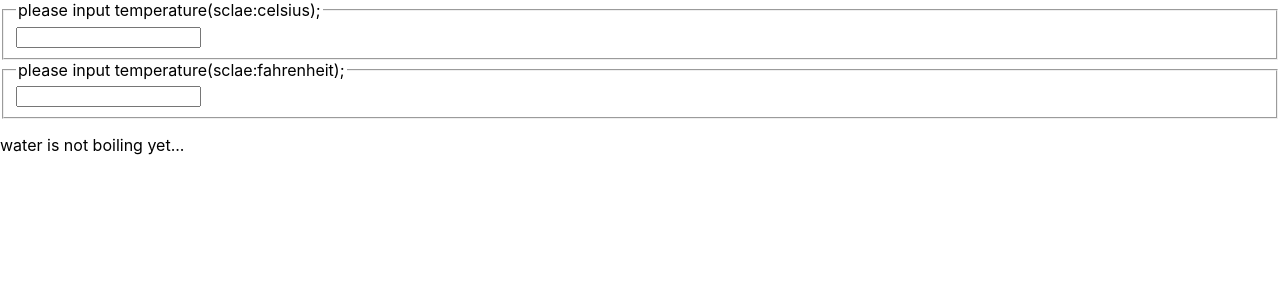
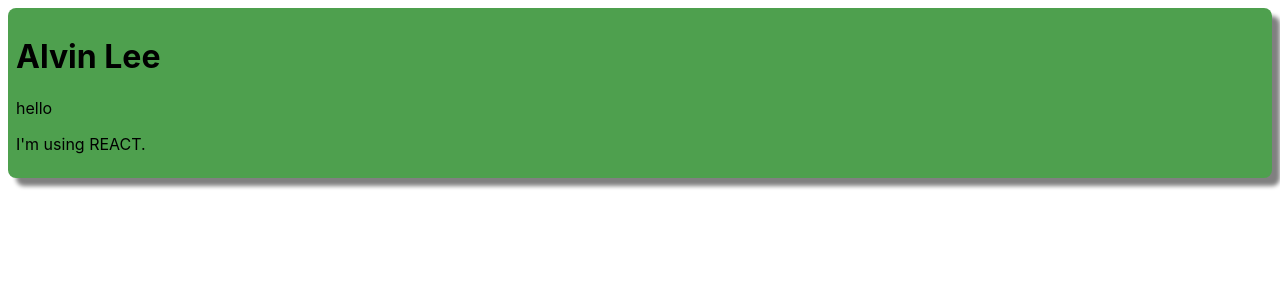
Before and after one commit to aLVINlEE9/REACT-for-practice, a React (Create React App) app in the folder my-app/: page / in a window 1280 px wide. Shown: the top 300 px of the page. Built offline with nearby package versions, Linux system fonts and the light colour scheme.

Commit message:
composition and inheritance

```diff
--- a/my-app/src/chapter_07/Accommodate.jsx
+++ b/my-app/src/chapter_07/Accommodate.jsx
@@ -14,13 +14,19 @@
 	// 	console.log("useEffect() is called.");
 	// 	console.log(`isFull: ${isFull}`);
 	// });
-	useEffect(() => {
-		setIsFull(count >= MAX_CAPACITY);
-		console.log(`Current count value: ${count}`);
-	}, [count]);
+	// useEffect(() => {
+	// 	setIsFull(count >= MAX_CAPACITY);
+	// 	console.log(`Current count value: ${count}`);
+	// }, [count]);
 
 	return (
 		<div style={{ padding : 16 }}>
+			<p>
+				{useEffect(() => {
+					setIsFull(count >= MAX_CAPACITY);
+					console.log(`Current count value: ${count}`);
+					}, [count])}
+			</p>
 			<p>{`총 ${count}명 수용했습니다.`}</p>
 
 			<button onClick={increaseCount} disabled={isFull}>
--- /dev/null
+++ b/my-app/src/chapter_13/Card.jsx
@@ -0,0 +1,20 @@
+function Card(props) {
+	const { title, backgroundColor, children } = props;
+
+	return (
+		<div
+			style={{
+				margin: 8,
+				padding: 8,
+				borderRadius: 8,
+				boxShadow: "8px 8px 4px grey",
+				backgroundColor: backgroundColor || "white",
+			}}
+		>
+			{title && <h1>{title}</h1>}
+			{children}
+		</div>
+	);
+}
+
+export default Card;
--- /dev/null
+++ b/my-app/src/chapter_13/ProfileCard.jsx
@@ -0,0 +1,12 @@
+import Card from "./Card";
+
+function ProfileCard(props) {
+	return (
+		<Card title="Alvin Lee" backgroundColor="#4ea04e">
+			<p>hello</p>
+			<p>I'm using REACT.</p>
+		</Card>
+	);
+}
+
+export default ProfileCard;
--- a/my-app/src/index.js
+++ b/my-app/src/index.js
@@ -10,13 +10,15 @@
 import NotificationList from './chapter_06/NotificationList';
 import SignUp from './chapter_11/SignUp';
 import Calculater from './chapter_12/Calculator';
+import ProfileCard from './chapter_13/ProfileCard';
+
 
 const root = ReactDOM.createRoot(document.getElementById('root'));
 
 
 root.render(
   <React.StrictMode>
-    <Calculater />
+    <ProfileCard />
   </React.StrictMode>
 );
 
```
Also changed, not shown: my-app/src/chapter_12/Calculator.jsx (+4 -4 lines).
